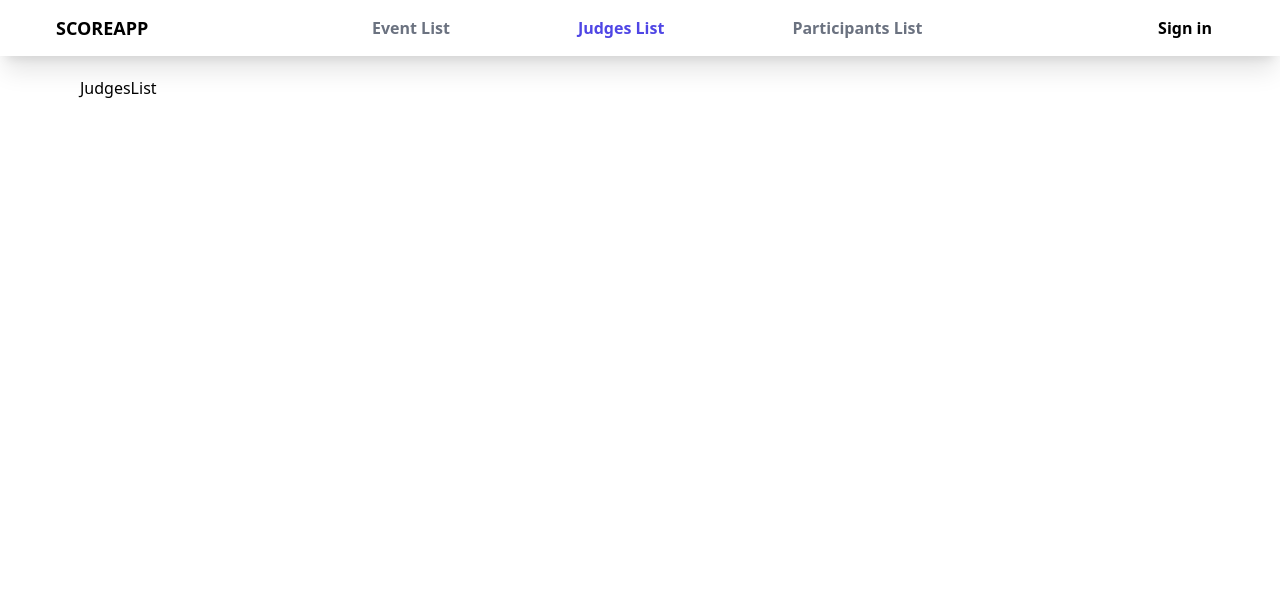
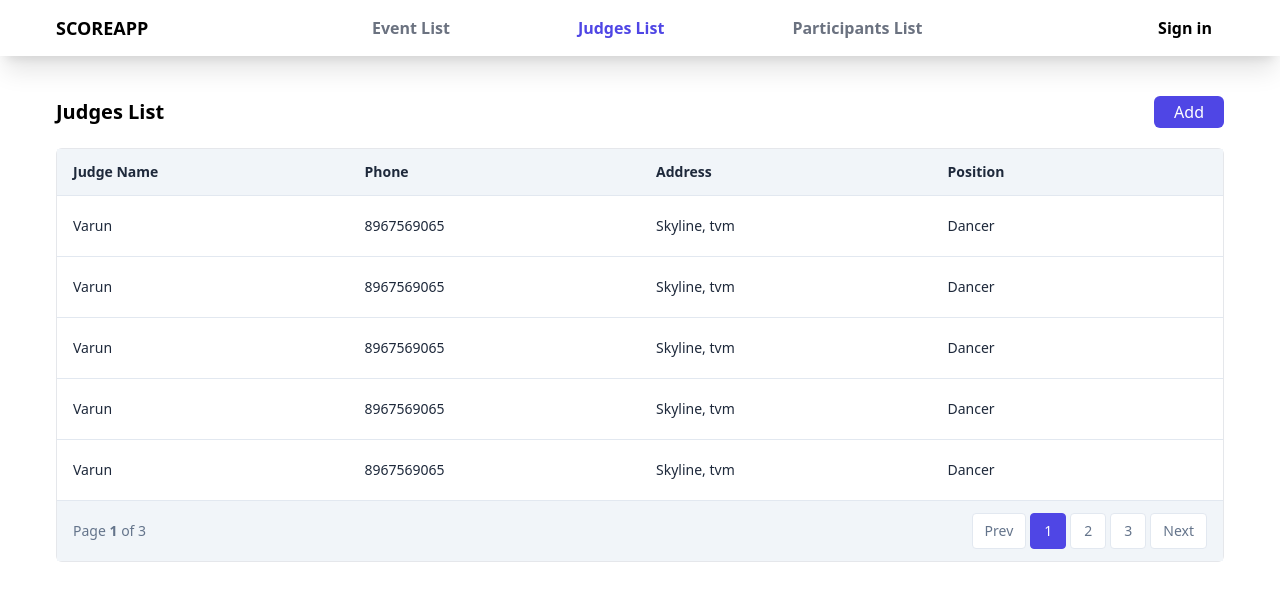
Before and after one commit to vijitha-experion/Judges-scoring, a React (Create React App) app: page /judgesList in a window 1280 px wide. Shown: the top 600 px of the page. Built offline with nearby package versions, Linux system fonts and the light colour scheme; the HTML template or start-up script is replaced by a standard one.

Commit message:
features/judges-list

```diff
--- /dev/null
+++ b/src/Features/Admin/JudgesList/Utils/tableHead.tsx
@@ -0,0 +1,6 @@
+export const judgesListHead = [
+    { key: "judgename", label: "Judge Name" },
+    { key: "phone", label: "Phone" },
+    { key: "address", label: "Address" },
+    { key: "postion", label: "Position" },
+]
--- a/src/Features/Admin/JudgesList/intex.tsx
+++ b/src/Features/Admin/JudgesList/intex.tsx
@@ -1,7 +1,43 @@
-import { ReactElement } from "react";
+import { ReactElement, useState } from "react";
+
+import { Button } from "@headlessui/react";
+
+import { TableGrid } from "../../../components/Grid/intex";
+
+import { judgesList } from "../../../data";
+import { judgesListHead } from "./Utils/tableHead";
 
 export function JudgesList(): ReactElement {
+  let [isOpen, setIsOpen] = useState(false);
+
+  function open() {
+    setIsOpen(true);
+  }
+
+  function handleClose() {
+    setIsOpen(false);
+  }
+
+  function onRowClick() {}
   return (
-    <div className="h-16 w-full flex items-center pl-20">JudgesList</div>
+    <div className="pl-14 mr-14">
+      <div className="flex justify-between items-center pt-10">
+        <p className="font-semibold text-xl">Judges List</p>
+        <Button
+          onClick={open}
+          className="bg-indigo-600 py-1 px-5 rounded-md text-white"
+        >
+          Add
+        </Button>
+      </div>
+      <TableGrid
+        columns={judgesListHead}
+        data={judgesList}
+        currentPage={1}
+        totalPages={3}
+        onPageChange={(page) => console.log("Go to page:", page)}
+        onRowClick={onRowClick}
+      />{" "}
+    </div>
   );
 }
--- a/src/data.tsx
+++ b/src/data.tsx
@@ -160,3 +160,11 @@ export const participantDetails = [
     position: "Third",
   },
 ];
+
+export const judgesList = [
+  { judgename: "Varun", phone: "8967569065", address: "Skyline, tvm", postion: "Dancer" },
+  { judgename: "Varun", phone: "8967569065", address: "Skyline, tvm", postion: "Dancer" },
+  { judgename: "Varun", phone: "8967569065", address: "Skyline, tvm", postion: "Dancer" },
+  { judgename: "Varun", phone: "8967569065", address: "Skyline, tvm", postion: "Dancer" },
+  { judgename: "Varun", phone: "8967569065", address: "Skyline, tvm", postion: "Dancer" },
+];
```
